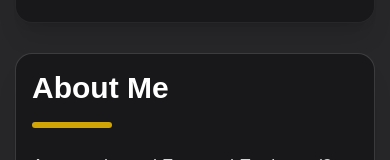
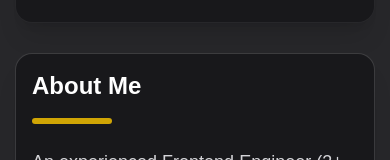
Before and after one commit to nitishnath/my_portfolio_site, a Next.js app: page / in a window 390 px wide. Shown: the part 178-338 px from the top of the page. Built offline with nearby package versions, Linux system fonts and the light colour scheme.

Commit message:
updated code

```diff
--- a/src/components/sections/About.tsx
+++ b/src/components/sections/About.tsx
@@ -6,7 +6,7 @@ export default function About() {
   return (
     <section id="about" className="mx-auto max-w-6xl px-6 py-20">
       <motion.h2
-        className="text-3xl font-bold"
+        className="text-3xl text-zinc-100 font-bold"
         initial={{ opacity: 0, y: 10 }}
         whileInView={{ opacity: 1, y: 0 }}
         viewport={{ once: true }}
--- a/src/components/sections/AboutResumePanel.tsx
+++ b/src/components/sections/AboutResumePanel.tsx
@@ -76,7 +76,7 @@ export default function AboutResumePanel() {
       {/* Header row: title + tabs on the same line */}
       <div className="flex items-start justify-between">
         <div>
-          <motion.h2 className="text-3xl md:text-4xl text-white font-bold" initial={{ opacity: 0, y: 8 }} animate={{ opacity: 1, y: 0 }}>
+          <motion.h2 className="text-2xl md:text-4xl text-white font-bold" initial={{ opacity: 0, y: 8 }} animate={{ opacity: 1, y: 0 }}>
             {heading}
           </motion.h2>
           <div className="mt-4 h-1.5 w-20 rounded bg-yellow-400/80" />
```
